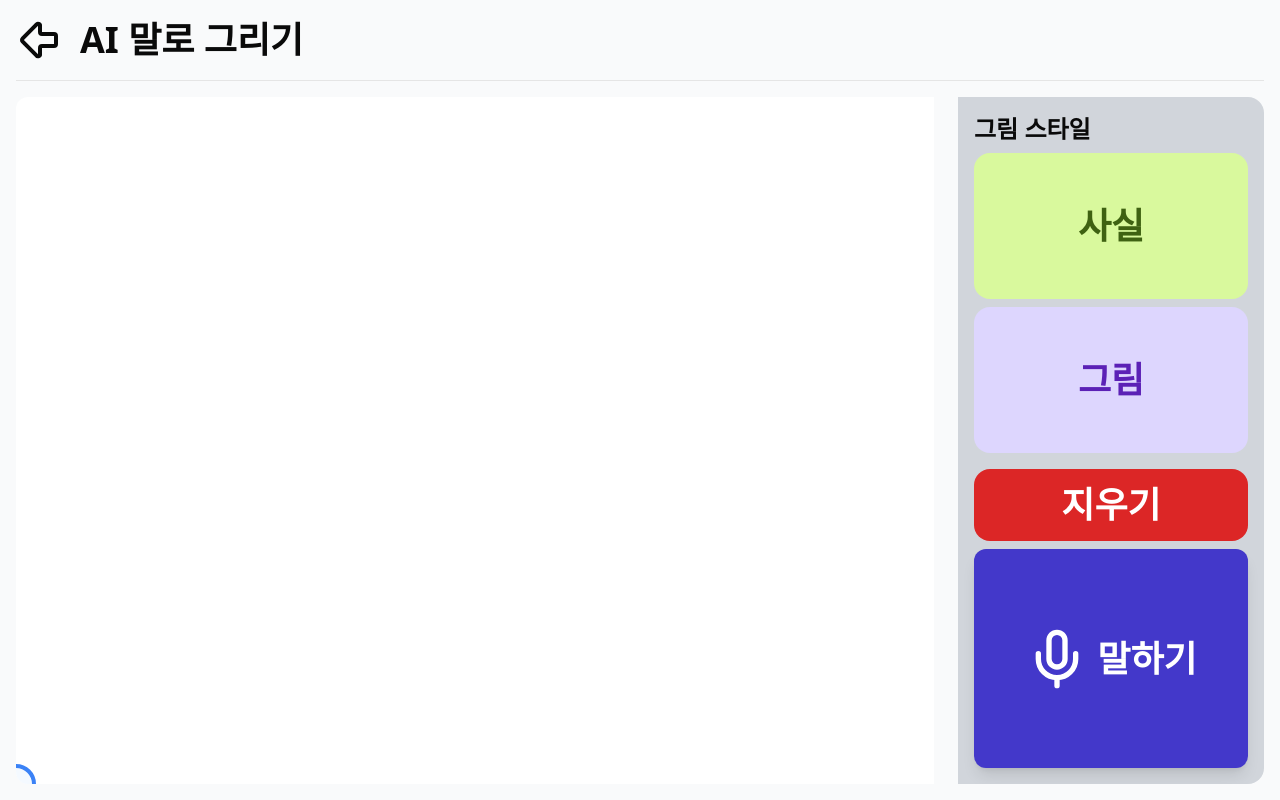
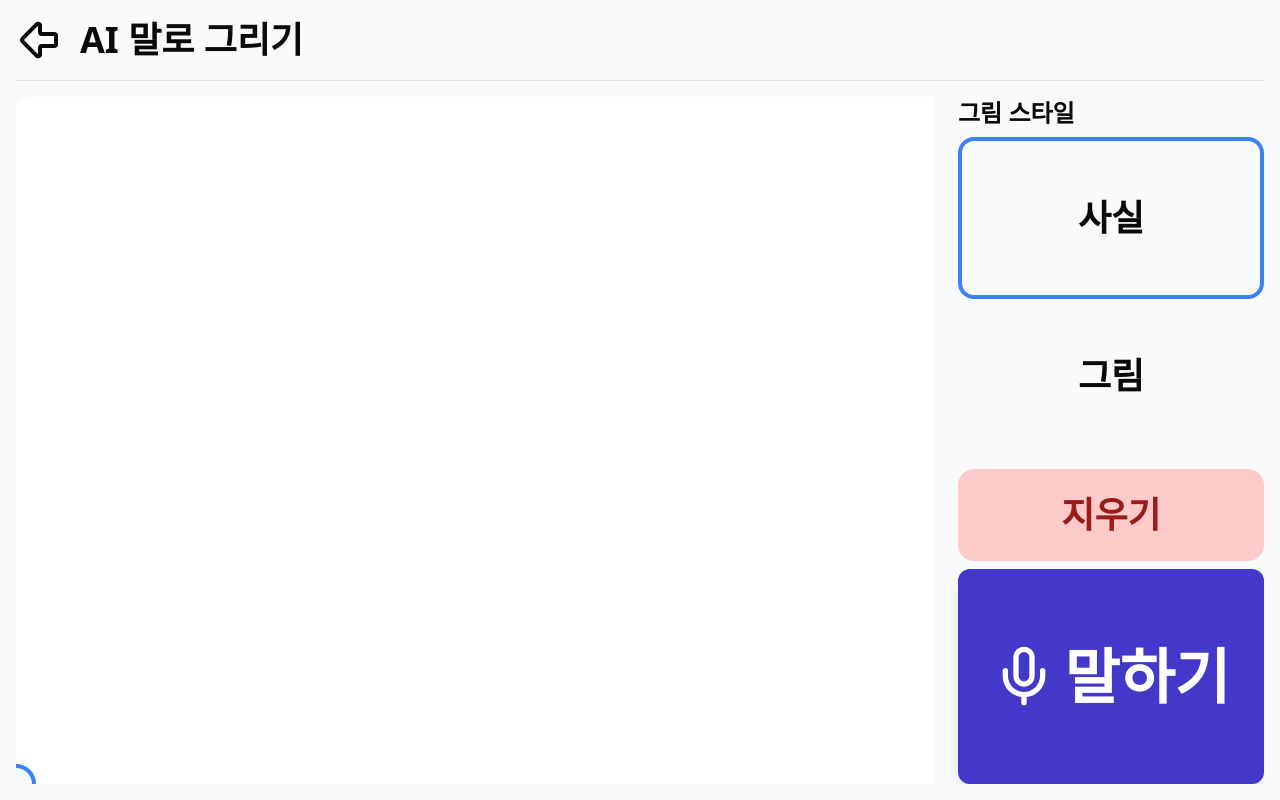
Before and after one commit to circuluspibo/piCare-front, a React (Vite) app: page /draw in a window 1280 px wide. Built offline with nearby package versions, Linux system fonts and the light colour scheme; no server answers.

Commit message:
update: 테스트 내용 업데이트

```diff
--- a/src/assets/data/personaData.js
+++ b/src/assets/data/personaData.js
@@ -3,30 +3,36 @@ export const PERSONAS = [
     id: "grandpa",
     gender: "male",
     icon: "👴🏻",
+    voice: 42, //91
   },
   {
     id: "man",
     gender: "male",
     icon: "🧔🏻‍♂️",
+    voice: 48,
   },
   {
     id: "boy",
     gender: "male",
     icon: "👦🏻",
+    voice: 25, //17, 18
   },
   {
     id: "grandma",
     gender: "female",
     icon: "👵🏻",
+    voice: 65, //65, 67
   },
   {
     id: "woman",
     gender: "female",
     icon: "👩🏻",
+    voice: 49,
   },
   {
     id: "girl",
     gender: "female",
     icon: "👧🏻",
+    voice: 22, //5, 22, 76, 45
   },
 ];
--- a/src/contexts/GlobalContext.jsx
+++ b/src/contexts/GlobalContext.jsx
@@ -10,7 +10,7 @@ export const GlobalContext = createContext({
 
 // Provider 컴포넌트 생성 (오타 수정됨)
 export const GlobalContextProvider = ({ children }) => {
-  const [persona, setPersona] = useState('grandpa');
+  const [persona, setPersona] = useState("grandpa");
   const [currentLang, setCurrentLang] = useState("ko");
   const [personaVoice, setPersonaVoice] = useState(33);
 
--- a/src/pages/DrawPage.jsx
+++ b/src/pages/DrawPage.jsx
@@ -381,7 +381,7 @@ export default function DrawPage() {
         {/* SECTION: 사이드 바 (30%) */}
         <aside className="w-1/4 flex flex-col h-full">
           {/* 1. 스타일 선택 - h-full로 전체 높이 확보 */}
-          <div className="bg-gray-300 p-4 rounded-r-2xl h-full flex flex-col">
+          <div className="rounded-r-2xl h-full flex flex-col">
             {/* 제목 영역 - 고정 높이 */}
             <p className="text-2xl font-black mb-2 flex items-center shrink-0">
               그림 스타일
@@ -390,15 +390,23 @@ export default function DrawPage() {
             {/* 콘텐츠 영역: flex-1로 남은 모든 공간을 차지 */}
             <div className="flex-1 flex flex-col gap-4 w-full">
               {/* 파트 1: 사실 / 그림 (전체 높이의 1/2 차지) */}
-              <div className="flex-1 flex flex-col gap-2">
+              <div className="flex-1 flex flex-col overflow-hidden">
                 <button
-                  className="w-full flex-1 rounded-2xl text-4xl font-bold transition-all bg-lime-200 text-lime-800 flex items-center justify-center"
+                  className={`w-full flex-1 text-4xl font-bold transition-all flex items-center justify-center ${
+                    sketchModel === "real"
+                      ? "border-4 border-blue-500 rounded-2xl"
+                      : ""
+                  }`}
                   onClick={() => setSketchModel("real")}
                 >
                   사실
                 </button>
                 <button
-                  className="w-full flex-1 rounded-2xl text-4xl font-bold transition-all bg-violet-200 text-violet-800 flex items-center justify-center"
+                  className={`w-full flex-1 text-4xl font-bold transition-all flex items-center justify-center ${
+                    sketchModel === "anim"
+                      ? "border-4 border-green-500 rounded-2xl"
+                      : ""
+                  }`}
                   onClick={() => setSketchModel("anim")}
                 >
                   그림
@@ -410,20 +418,20 @@ export default function DrawPage() {
                 {/* 지우기 버튼: 상대적 작게 (flex-[0.7]) */}
                 <button
                   onClick={clearCanvas}
-                  className="w-full flex-[0.5] rounded-2xl text-4xl font-bold transition-all bg-red-600 text-white flex items-center justify-center"
+                  className="w-full flex-[0.6] rounded-2xl text-4xl font-bold transition-all bg-red-200 text-red-800 flex items-center justify-center"
                 >
                   지우기
                 </button>
 
                 {/* 마이크 버튼: 상대적 크게 (flex-[1.3]) */}
-                <div className="w-full flex-[1.5] flex flex-col">
+                <div className="w-full flex-[1.4] flex flex-col">
                   <MicToggleButton
                     onStart={handleStartRecording}
                     onStop={handleStopAndGenerate}
                     isListening={isRecording}
                     // MicToggleButton이 내부에서 h-full을 지원해야 합니다.
                     className="h-full w-full flex-1"
-                    micText="text-4xl"
+                    micText="text-6xl"
                     iconSize="size-16"
                   />
                 </div>
--- a/src/pages/ExercisePage.jsx
+++ b/src/pages/ExercisePage.jsx
@@ -384,14 +384,14 @@ export default function ExercisePage() {
         ]}
       >
         <div className="flex flex-col items-center py-10 space-y-12">
-          <div className="text-center">
+          <div className="flex flex-row items-center gap-4">
             <p className="text-4xl font-bold text-gray-400 mb-4">성공 횟수</p>
-            <p className="text-[10rem] leading-none font-black text-green-600">
+            <p className="text-8xl leading-none font-black text-green-600">
               {finalResult.passCount}
               <span className="text-5xl">회</span>
             </p>
           </div>
-          <div className="text-center border-t-2 w-full pt-10 border-dashed">
+          <div className="flex flex-row items-center gap-4">
             <p className="text-4xl font-bold text-gray-400 mb-4">걸린 시간</p>
             <p className="text-8xl font-black text-blue-600">
               {Math.round(finalResult.totalTime / 1000)}
--- a/src/pages/IndexPages.jsx
+++ b/src/pages/IndexPages.jsx
@@ -38,36 +38,10 @@ export default function Main() {
       }
     }
   };
-
-  useEffect(() => {
-    const personaId = selectedPersona.id;
-    switch (personaId) {
-      case "grandpa": {
-        updatePersona(42, personaId); //91
-        break;
-      }
-      case "grandma": {
-        updatePersona(88, personaId); //65, 67
-        break;
-      }
-      case "man": {
-        updatePersona(48, personaId);
-        break;
-      }
-      case "woman": {
-        updatePersona(35, personaId); //
-        break;
-      }
-      case "boy": {
-        updatePersona(25, personaId); //17, 18
-        break;
-      }
-      case "girl": {
-        updatePersona(22, personaId); //5, 22, 76, 45
-        break;
-      }
-    }
-  }, [selectedPersona, updatePersona]);
+  const personaHandler = (persona) => {
+    setSelectedPersona(persona);
+    updatePersona(persona.voice.persona.id);
+  };
 
   const [isAutoMode, setIsAutoMode] = useState(false);
   const autoTimerRef = useRef(null);
@@ -234,7 +208,7 @@ export default function Main() {
   }, [isAutoMode, runAutoCaptureProcess]);
   return (
     <>
-      <div className="flex w-full h-full mx-auto bg-gray-200 p-2 rounded-xl overflow-hidden">
+      <div className="flex w-full h-full mx-auto p-2 rounded-xl overflow-hidden">
         {/** SECTION:페르소나 (10%) */}
         <div
           className={`w-1/10 flex flex-col items-center justify-start rounded-l-xl m-1`}
@@ -247,7 +221,7 @@ export default function Main() {
                   icon={p.icon}
                   gender={p.gender}
                   isSelected={selectedPersona.id === p.id}
-                  onClick={() => setSelectedPersona(p)}
+                  onClick={() => personaHandler(p)}
                 />
               ))}
             </div>
@@ -262,7 +236,7 @@ export default function Main() {
         </div>
 
         {/** SECTION: 버튼 영역 (25%) */}
-        <div className="w-1/4 flex flex-col h-full p-2 gap-2 rounded-r-2xl">
+        <div className="w-1/4 flex flex-col h-full p-2 gap-4 rounded-r-2xl">
           {/** NOTE: 임시 테스트 버튼 */}
           <div className="flex flex-row w-full justify-between">
             <div className="flex items-center">
@@ -273,7 +247,7 @@ export default function Main() {
                   "w-6 h-6 rounded-full transition-all duration-300 shadow-sm",
                   isTesting
                     ? "bg-yellow-400 animate-pulse scale-110 shadow-[0_0_10px_rgba(250,204,21,0.6)]"
-                    : "bg-gray-400 hover:bg-yellow-500 active:scale-95"
+                    : "bg-gray-400 active:scale-95"
                 )}
                 title="즉시 테스트"
               />
```
